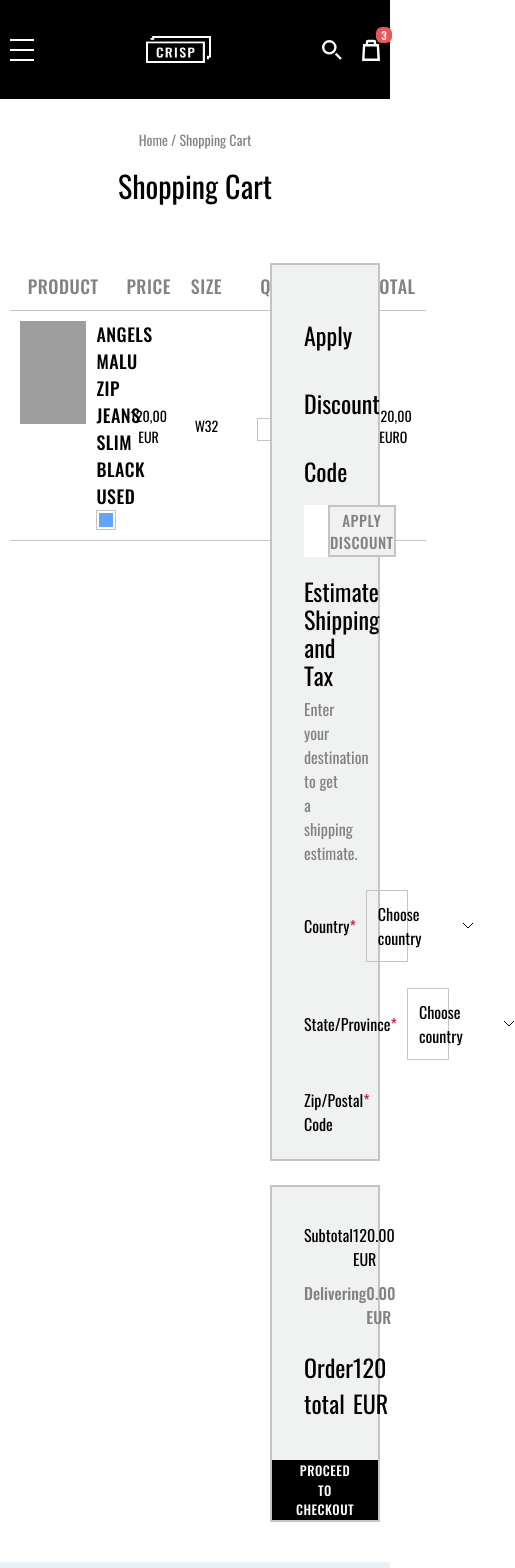
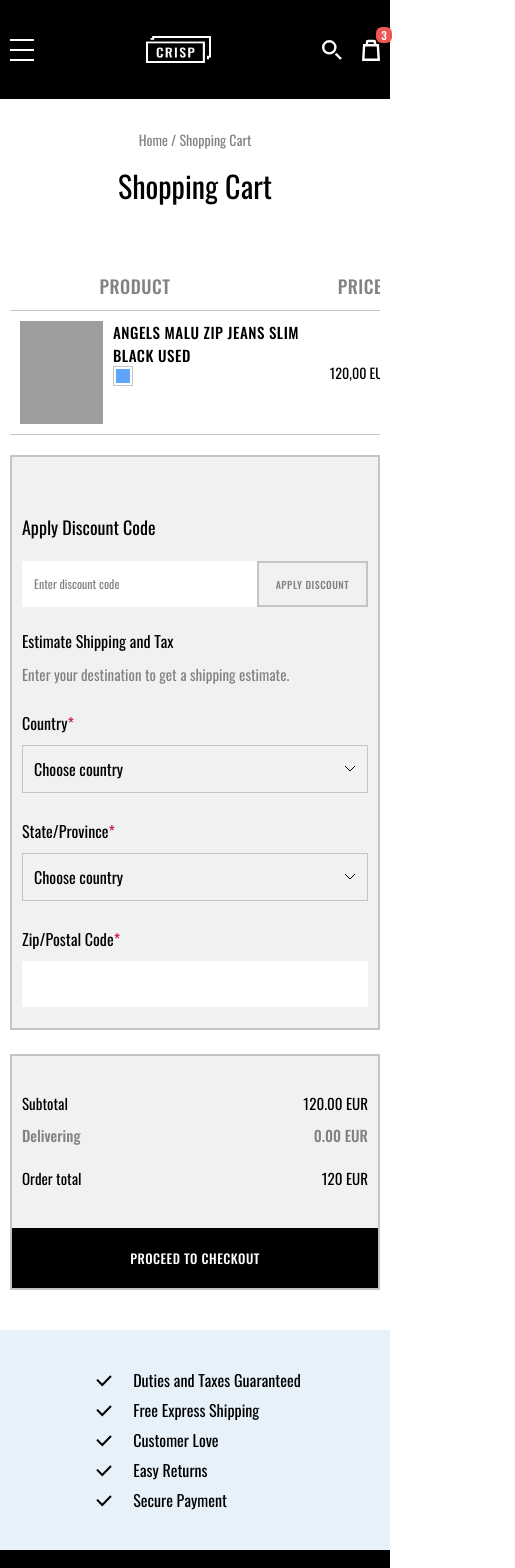
Before and after one commit to SabaKhubashvili/Euphoria_Ecommerce, a Next.js app: page /cart in a window 390 px wide. Shown: the top 1568 px of the page, 515 px wide, since content can reach past the window. Built offline with nearby package versions, Linux system fonts and the light colour scheme; grey boxes are pictures that could not be loaded.

Commit message:
fix:fixed cart responsive

```diff
--- a/app/components/Cart/Cart.tsx
+++ b/app/components/Cart/Cart.tsx
@@ -19,7 +19,7 @@ export const Cart = () => {
 
   return (
     <div className="grid grid-cols-3 gap-[20px] mb-[40px]">
-      <div className="col-span-2">
+      <div className="lg:col-span-2 col-span-3   max-h-[750px] overflow-y-scroll overflow-x-auto">
         <table className="w-full  p-6 " cellPadding={10}>
           <thead className="w-full pb-[10px] ">
             <tr className="w-full border-b-[1px] border-b-divider border-solid pb-[10px]  justify-between  ">
@@ -40,7 +40,8 @@ export const Cart = () => {
               </th>
             </tr>
           </thead>
-          <tbody className="border-b-[1px] gap-[15px] border-b-divider border-solid">
+          <tbody className="border-b-[1px]  border-b-divider border-solid"
+          >
             <tr className="w-full !py-[24px]">
               <td className="inline-flex w-fit mr-[20px] gap-[10px] ">
                 <Image
@@ -50,10 +51,10 @@ export const Cart = () => {
                   height={110}
                   className="object-cover w-[83px] h-[103px]"
                 />
-                <div className=" -col gap-[13px]">
+                <div className=" -col gap-[13px] xl:min-w-[0px] min-w-[200px] ">
                   {" "}
                   {/* Adjusted gap value */}
-                  <h2 className="text-[18px] font-medium tracking-[0.5px] uppercase">
+                  <h2 className="md:text-[18px] text-[15px] font-medium tracking-[0.5px] uppercase">
                     Angels malu zip jeans slim black used
                   </h2>
                   <div className="p-[2px] border-[1px] border-divider w-[20px] h-[20px]">
@@ -61,13 +62,13 @@ export const Cart = () => {
                   </div>
                 </div>
               </td>
-              <td className="uppercase text-black text-[14px]   items-center ml-[15px]  text-center">
+              <td className="uppercase text-black text-[14px]   items-center ml-[15px]  text-center xl:min-w-[0px] min-w-[200px] ">
                 120,00 EUR
               </td>
-              <td className="uppercase text-black text-[14px]   items-center  text-center">
+              <td className="uppercase text-black text-[14px]   items-center  text-center xl:min-w-[0px] min-w-[200px] ">
                 W32
               </td>
-              <td className="uppercase text-black text-[14px]  items-center ml-[15px] mx-auto flex justify-center">
+              <td className="uppercase text-black text-[14px]  items-center ml-[15px] mx-auto flex justify-center xl:min-w-[0px] min-w-[200px] ">
                 <Counter
                   value={quantity}
                   setValue={(value: number) => {
@@ -77,7 +78,7 @@ export const Cart = () => {
                   max={20}
                 />
               </td>
-              <td className="uppercase text-black text-[14px] items-center select-none  text-center">
+              <td className="uppercase text-black text-[14px] items-center select-none  text-center xl:min-w-[0px] min-w-[200px] ">
                 {120 * quantity},00 EURO
                 <div></div>
               </td>
@@ -85,10 +86,10 @@ export const Cart = () => {
           </tbody>
         </table>
       </div>
-      <div className="col-span-1 flex flex-col gap-[24px]">
-        <div className="w-full border-[2px] border-solid border-divider bg-lightBlue pt-[36px] pb-[21px] px-[32px]">
+      <div className="lg:col-span-1 col-span-3 flex flex-col gap-[24px]">
+        <div className="w-full border-[2px] border-solid border-divider bg-lightBlue pt-[36px] pb-[21px] lg:px-[32px] sm:px-[25px] px-[10px] ">
           <div>
-            <h1 className="text-[24px] leading-[68px]">Apply Discount Code</h1>
+            <h1 className="lg:text-[24px] text-[18px]  leading-[68px]">Apply Discount Code</h1>
             <div className="flex">
               <SearchInput placeholder="Enter discount code" />
               <div className="w-[170px]">
@@ -103,15 +104,15 @@ export const Cart = () => {
           </div>
           <div className="flex flex-col gap-[15px] pt-[20px]">
             <div className="flex flex-col gap-[8px]">
-              <h1 className="text-[24px] leading-[28px]">
+              <h1 className=" xl:text-[24px] lg:text-[19px] leading-[28px]">
                 Estimate Shipping and Tax
               </h1>
-              <p className=" text-gray">
+              <p className=" text-gray xl:text-[18px] lg:text-[16px] text-[15px] ">
                 Enter your destination to get a shipping estimate.
               </p>
             </div>
             <div className="flex flex-col gap-[26px] pt-[10px]">
-              <div className="flex items-center full gap-[10px]">
+              <div className="flex xl:flex-row flex-col xl:items-center full gap-[10px]">
                 <h2 className="flex basis-1/3">
                   Country <span className="text-rose-700">*</span>
                 </h2>
@@ -146,7 +147,7 @@ export const Cart = () => {
                   ]}
                 />
               </div>
-              <div className="flex full gap-[10px] items-center">
+              <div className="flex full gap-[10px] xl:flex-row flex-col xl:items-center">
                 <h2 className="flex basis-1/3">
                   State/Province <span className="text-rose-700">*</span>
                 </h2>
@@ -181,7 +182,7 @@ export const Cart = () => {
                   ]}
                 />
               </div>
-              <div className="flex full gap-[10px] items-center">
+              <div className="flex full gap-[10px] xl:flex-row flex-col xl:items-center">
                 <h2 className="flex basis-1/3">
                   Zip/Postal Code <span className="text-rose-700">*</span>
                 </h2>
@@ -200,17 +201,17 @@ export const Cart = () => {
         </div>
         <div className="border-[2px] border-solid border-divider bg-lightBlue
         ">
-          <div className=" flex flex-col gap-[10px] pt-[36px] pb-[21px] px-[32px]">
+          <div className=" flex flex-col gap-[10px] pt-[36px] pb-[21px] lg:px-[32px] sm:px-[25px] px-[10px] ">
 
-            <div className="flex justify-between ">
+            <div className="flex justify-between xl:text-[24px] lg:text-[20px] md:text-[17px] text-[15px] ">
                   <p>Subtotal</p>
                   <p>120.00 EUR</p>
             </div>
-            <div className="flex justify-between font-medium text-gray">
+            <div className="flex justify-between font-medium xl:text-[24px] lg:text-[20px] md:text-[17px] text-[15px] text-gray">
                   <p>Delivering</p>
                   <p>0.00 EUR</p>
             </div>
-            <div className="flex justify-between text-[24px] pt-[10px]">
+            <div className="flex justify-between xl:text-[24px] lg:text-[20px] md:text-[17px] text-[15px] pt-[10px]">
                   <p>Order total</p>
                   <p>{totalPrice} EUR</p>
             </div>
--- a/app/components/Inputs/SearchInput.tsx
+++ b/app/components/Inputs/SearchInput.tsx
@@ -9,7 +9,7 @@ interface Props{
 export const SearchInput = ({placeholder,onChange}:Props) => {
   return (
     <input type="text"
-    className='w-full py-[14px] px-[12px] placeholder:text-gray text-gray outline-none'
+    className='w-full py-[14px] px-[12px] placeholder:text-gray text-gray outline-none lg:text-[17px] md:text-[15px] text-[12px]'
     placeholder={placeholder}
     onChange={onChange}
     />
--- a/app/components/buttons/GrayButton.tsx
+++ b/app/components/buttons/GrayButton.tsx
@@ -14,7 +14,7 @@ export const GrayButton = ({label,onClick,full,small}:Props) => {
      onClick={onClick}
      className={`border-divider border-[2px] bg-lightBlue text-gray text-center  select-none
       px-[20px] font-medium tracking-[0.5px] uppercase
-      ${small ? 'lg:py-[6px] py-[3px]  lg:px-[20px] px-[10px] text-[15px] ' : 'text-[18px] lg:py-[8px] py-[4px]  lg:px-[40px] px-[20px] '}
+      ${small ? 'lg:py-[6px] py-[3px]  lg:px-[20px] px-[10px] md:text-[15px] text-[10px] ' : 'text-[18px] lg:py-[8px] py-[4px]  lg:px-[40px] px-[20px] '}
       ${full && 'w-full h-full !p-0 '}
       `}>
         {label}
```
